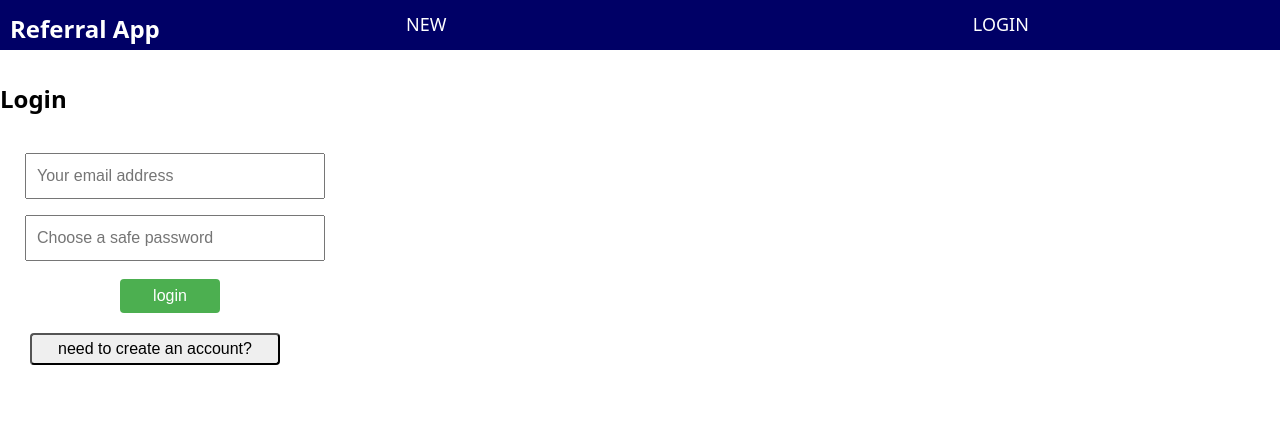
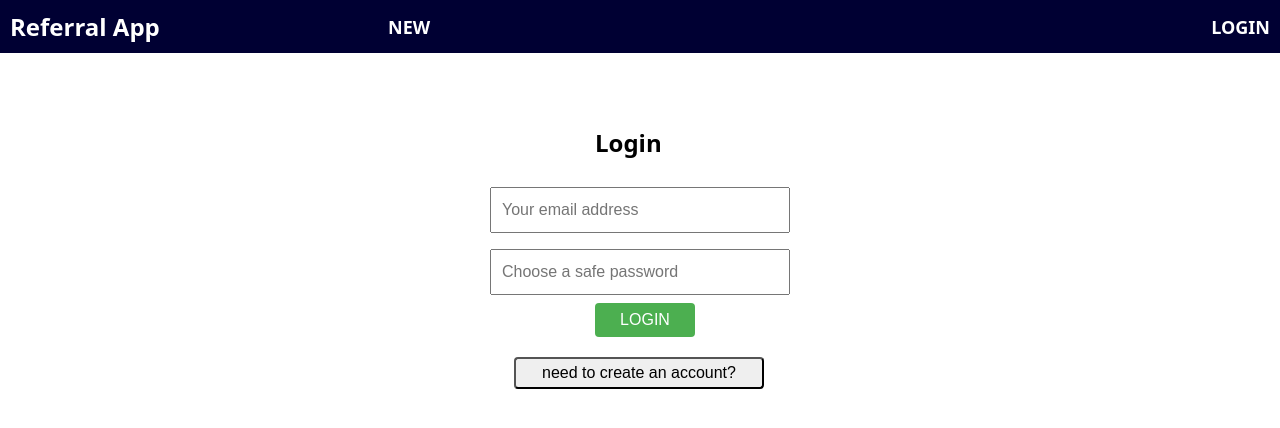
Before and after one commit to Babanila/refferal-app, a React (Create React App) app: page /login in a window 1280 px wide. Shown: the top 428 px of the page. Built offline with nearby package versions, Linux system fonts and the light colour scheme.

Commit message:
feat(): add user authentication

```diff
--- a/src/components/App.js
+++ b/src/components/App.js
@@ -10,7 +10,7 @@ function App() {
   return (
     <div style={{ width: "100%" }}>
       <Header />
-      <div>
+      <div style={{ marginTop: "6em" }}>
         <Switch>
           <Route exact path="/" component={LinkList} />
           <Route exact path="/create" component={CreateLink} />
--- a/src/components/CreateLinks.js
+++ b/src/components/CreateLinks.js
@@ -3,31 +3,36 @@ import { Mutation } from "react-apollo";
 import gql from "graphql-tag";
 
 const createLinkStyles = {
-  baseStyles: { width: "350px", minWidth: "300px", backgroundColor: "#f2f2f2" },
+  baseStyles: {
+    width: "100%",
+    minWidth: "360px",
+    margin: "0 auto"
+  },
 
   formStyles: {
     width: "300px",
     minWidth: "300px",
     borderRadius: "5px",
-    padding: "10px",
+    padding: "20px",
     fontSize: "16px",
     margin: "0 auto"
   },
 
   inputStyles: {
     width: "100%",
-    padding: "12px 10px",
-    margin: "8px 0",
+    fontSize: "16px",
+    padding: "10px 25px",
+    margin: "10px 0",
     boxSizing: "border-box",
-    fontSize: "16px"
+    outline: "none"
   },
 
   submitStyles: {
-    width: "100px",
     backgroundColor: "#4CAF50",
     color: "#FFFFFF",
     padding: "14px 20px",
-    marginLeft: "100px",
+    marginLeft: "35%",
+    marginTop: "0.5em",
     border: "none",
     borderRadius: "4px",
     cursor: "pointer",
@@ -36,12 +41,22 @@ const createLinkStyles = {
 };
 
 const POSTLINK_MUTATION = gql`
-  mutation PostMutation($description: String!, $url: String!) {
-    post(description: $description, url: $url) {
+  mutation PostMutation(
+    $description: String!
+    $url: String!
+    $postedBy: [Object]
+  ) {
+    post(description: $description, url: $url, postedBy: $postedBy) {
       id
       createdAt
       url
       description
+      postedBy {
+        id
+        email
+        firstname
+        lastname
+      }
     }
   }
 `;
@@ -57,6 +72,8 @@ class CreateLink extends Component {
     return (
       <div style={{ ...createLinkStyles.baseStyles }}>
         <div style={{ ...createLinkStyles.formStyles }}>
+          <h2 style={{ margin: "10px 0" }}>Create new referral link</h2>
+
           <input
             style={{ ...createLinkStyles.inputStyles }}
             value={description}
@@ -71,7 +88,6 @@ class CreateLink extends Component {
             type="text"
             placeholder="The URL for the link"
           />
-        </div>
           <Mutation
             mutation={POSTLINK_MUTATION}
             variables={{ description, url }}
@@ -87,6 +103,7 @@ class CreateLink extends Component {
             )}
           </Mutation>
         </div>
+      </div>
     );
   }
 }
--- a/src/components/Header.js
+++ b/src/components/Header.js
@@ -7,11 +7,13 @@ function Header(props) {
   const headerStyles = {
     base: {
       width: "100%",
-      height: "50px",
+      minWidth: "360px",
+      height: "auto",
       display: "flex",
-      backgroundColor: "#000066",
+      backgroundColor: "#000033",
       color: "#FFFFFF",
-      marginBottom: "2em"
+      position: "fixed",
+      top: 0
     },
 
     minBase: {
@@ -19,7 +21,7 @@ function Header(props) {
       display: "flex",
       margin: "0 auto",
       fontSize: "18px",
-      padding: "12px 10px"
+      padding: "10px"
     },
 
     title: {
@@ -28,17 +30,31 @@ function Header(props) {
       fontWeight: "bold"
     },
 
+    navLink: {
+      width: "70%",
+      height: "auto",
+      display: "flex",
+      justifyContent: "space-between",
+      alignItems: "center"
+    },
+
+    pageLink: {
+      display: "flex",
+      alignItems: "center"
+    },
+
     linkDiv: {
       fontSize: "18px",
       textTransform: "uppercase",
-      marginLeft: "1em"
+      fontWeight: "bold",
+      marginRight: "1em"
     },
 
     logOutDiv: {
       fontSize: "18px",
       textTransform: "uppercase",
-      marginLeft: "40%",
       color: "#FFFFFF",
+      fontWeight: "bold",
       textDecoration: "none"
     },
 
@@ -56,6 +72,8 @@ function Header(props) {
       <div style={{ ...headerStyles.minBase }}>
         <div style={{ ...headerStyles.title }}>Referral App</div>
 
+        <div style={{ ...headerStyles.navLink }}>
+          <div style={{ ...headerStyles.pageLink }}>
             <Link to="/" style={{ ...headerStyles.hLink }}>
               <div style={{ ...headerStyles.linkDiv }}>new</div>
             </Link>
@@ -64,11 +82,15 @@ function Header(props) {
 
             {authToken && (
               <Link to="/create" style={{ ...headerStyles.hLink }}>
-            <div style={{ ...headerStyles.linkDiv }}>Create referral link</div>
+                <div style={{ ...headerStyles.linkDiv }}>
+                  Create referral link
+                </div>
               </Link>
             )}
+          </div>
 
           {authToken ? (
+            <Link to="/login" style={{ ...headerStyles.logOutDiv }}>
               <div
                 style={{ ...headerStyles.logOutDiv }}
                 onClick={() => {
@@ -78,6 +100,7 @@ function Header(props) {
               >
                 logout
               </div>
+            </Link>
           ) : (
             <Link to="/login" style={{ ...headerStyles.logOutDiv }}>
               <div style={{ ...headerStyles.logOutDiv }}>login</div>
@@ -85,6 +108,7 @@ function Header(props) {
           )}
         </div>
       </div>
+    </div>
   );
 }
 
--- a/src/components/Link.js
+++ b/src/components/Link.js
@@ -4,8 +4,15 @@ function Link(props) {
   const { link } = props;
   return (
     <div>
-      <div>
-        {link.description} ({link.url})
+      <div
+        style={{
+          margin: "3em"
+        }}
+      >
+        <p>Id: {link.postedBy ? link.postedBy.id : "null"}</p>
+        <p>Name: {link.postedBy ? link.postedBy.firstname : "null"}</p>
+        <p>Description: {link.description}</p>
+        <p>Url: {link.url}</p>
       </div>
     </div>
   );
--- a/src/components/LinkLists.js
+++ b/src/components/LinkLists.js
@@ -11,12 +11,20 @@ const FEEDLINKS_QUERY = gql`
         createdAt
         url
         description
+        postedBy {
+          id
+          email
+          firstname
+          lastname
+        }
       }
     }
   }
 `;
 
-function LinkList() {
+function LinkList(props) {
+  console.log("AAAAAAAA", props.history);
+
   return (
     <Query query={FEEDLINKS_QUERY}>
       {({ loading, error, data }) => {
@@ -27,6 +35,7 @@ function LinkList() {
 
         return (
           <div>
+            <h3 style={{ marginLeft: "5%" }}>List of all users</h3>
             {linksToRender.map(link => (
               <Link key={link.id} link={link} />
             ))}
--- a/src/components/Login.js
+++ b/src/components/Login.js
@@ -4,7 +4,7 @@ import gql from "graphql-tag";
 import { AUTH_TOKEN } from "../constants";
 
 const loginStyles = {
-  baseStyles: { width: "350px", minWidth: "300px" },
+  baseStyles: { width: "360px", minWidth: "300px", margin: "0 auto" },
 
   formStyles: {
     width: "300px",
@@ -28,23 +28,29 @@ const loginStyles = {
     backgroundColor: "#4CAF50",
     color: "#FFFFFF",
     padding: "8px 20px",
-    marginLeft: "120px",
+    marginLeft: "35%",
     marginBottom: "20px",
     border: "none",
     borderRadius: "4px",
     cursor: "pointer",
     fontSize: "16px",
-    textTranform: "uppercase"
+    textTransform: "uppercase",
+    hover: {
+      backgroundColor: "#2412EA"
+    }
   },
 
   button2Styles: {
     width: "250px",
     color: "#FFFFFF",
     padding: "5px 10px",
-    marginLeft: "30px",
+    marginLeft: "8%",
     borderRadius: "4px",
     cursor: "pointer",
-    fontSize: "16px"
+    fontSize: "16px",
+    hover: {
+      backgroundColor: "#EFEFEF"
+    }
   }
 };
 
@@ -77,9 +83,9 @@ class Login extends Component {
     const { login, email, password, firstname, lastname } = this.state;
     return (
       <div style={{ ...loginStyles.baseStyles }}>
-        <h2>{login ? "Login" : "Sign Up"}</h2>
+        <div style={{ ...loginStyles.formStyles }}>
+          <h2 style={{ marginLeft: "35%" }}>{login ? "Login" : "Sign Up"}</h2>
 
-        <div style={{ ...loginStyles.formStyles }}>
           {!login && (
             <input
               style={{ ...loginStyles.inputStyles }}
@@ -115,7 +121,6 @@ class Login extends Component {
             type="password"
             placeholder="Choose a safe password"
           />
-        </div>
 
           <div>
             <Mutation
@@ -126,7 +131,9 @@ class Login extends Component {
               {mutation => (
                 <div onClick={mutation}>
                   {login ? (
-                  <button style={{ ...loginStyles.buttonStyles }}>login</button>
+                    <button style={{ ...loginStyles.buttonStyles }}>
+                      login
+                    </button>
                   ) : (
                     <button style={{ ...loginStyles.buttonStyles }}>
                       Signup
@@ -153,6 +160,7 @@ class Login extends Component {
             </div>
           </div>
         </div>
+      </div>
     );
   }
 
```
Lines whose indentation alone changed are shown as unchanged.
